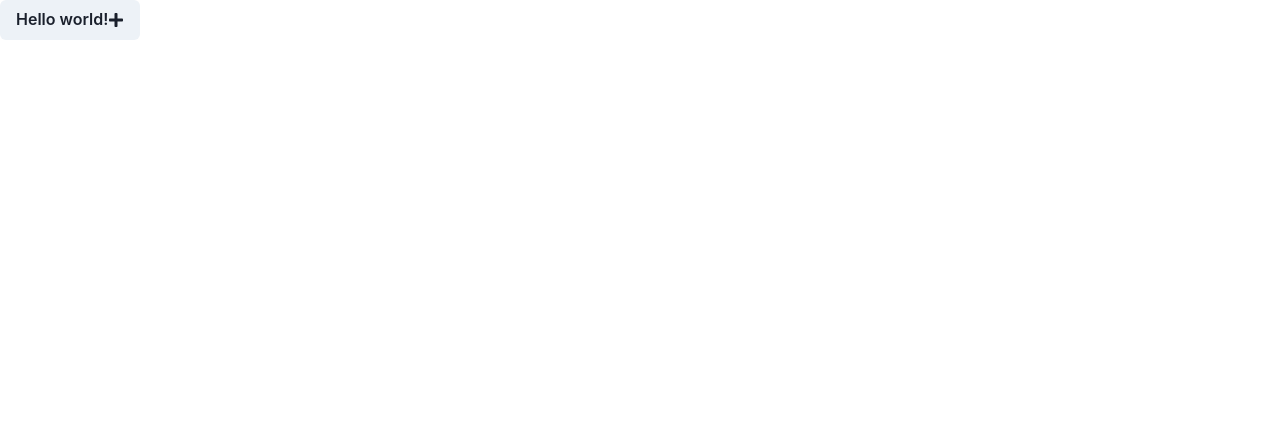
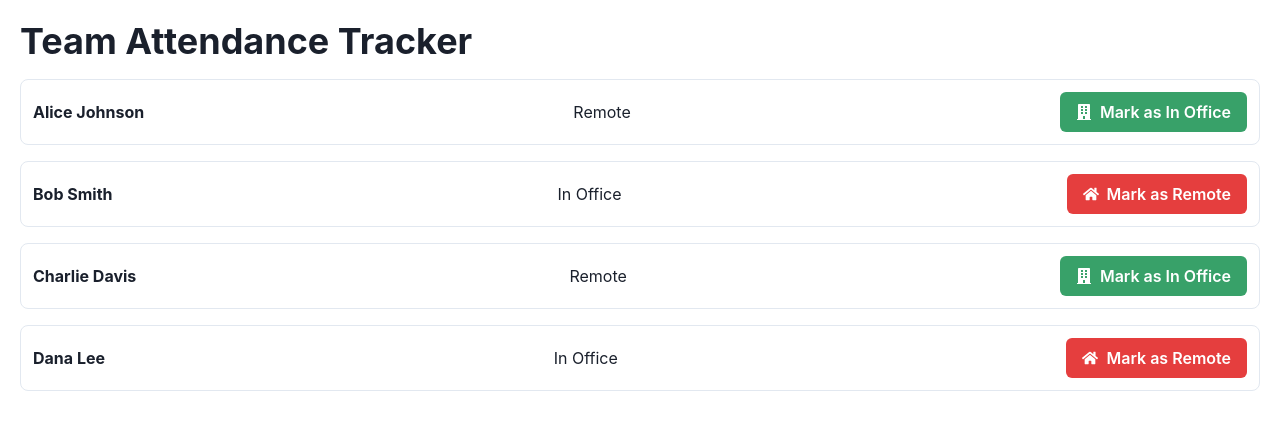
Before and after one commit to GPT-Engineer-App/office-tracker, a React (Vite) app: page / in a window 1280 px wide. Shown: the top 430 px of the page. Built offline with nearby package versions, Linux system fonts and the light colour scheme.

Commit message:
Implement a basic attendance tracking system for a hybrid office environment. The system should allow users to: - Mark themselves as "In Office" or "Remote" - View the current status of all team members Use placeholders for team member names and statuses.

```diff
--- a/src/pages/Index.jsx
+++ b/src/pages/Index.jsx
@@ -1,15 +1,45 @@
-// Complete the Index page component here
-// Use chakra-ui
-import { Button } from "@chakra-ui/react"; // example
-import { FaPlus } from "react-icons/fa"; // example - use react-icons/fa for icons
+import { Box, Button, Flex, Heading, Stack, Text, useToast } from "@chakra-ui/react";
+import { FaBuilding, FaHome } from "react-icons/fa";
 
 const Index = () => {
-  // TODO: Create the website here!
+  const toast = useToast();
+
+  // Placeholder data for team members
+  const teamMembers = [
+    { id: 1, name: "Alice Johnson", status: "Remote" },
+    { id: 2, name: "Bob Smith", status: "In Office" },
+    { id: 3, name: "Charlie Davis", status: "Remote" },
+    { id: 4, name: "Dana Lee", status: "In Office" },
+  ];
+
+  // Function to update status
+  const updateStatus = (id, newStatus) => {
+    // This would typically involve updating the state and possibly sending data to a backend
+    toast({
+      title: "Status Updated",
+      description: `Your status has been updated to ${newStatus}.`,
+      status: "success",
+      duration: 3000,
+      isClosable: true,
+    });
+  };
+
   return (
-    <Button>
-      Hello world! <FaPlus />
-    </Button>
-  ); // example
+    <Box p={5}>
+      <Heading mb={4}>Team Attendance Tracker</Heading>
+      <Stack spacing={4}>
+        {teamMembers.map((member) => (
+          <Flex key={member.id} align="center" justify="space-between" p={3} borderWidth="1px" borderRadius="lg">
+            <Text fontWeight="bold">{member.name}</Text>
+            <Text>{member.status}</Text>
+            <Button leftIcon={member.status === "In Office" ? <FaHome /> : <FaBuilding />} colorScheme={member.status === "In Office" ? "red" : "green"} onClick={() => updateStatus(member.id, member.status === "In Office" ? "Remote" : "In Office")}>
+              Mark as {member.status === "In Office" ? "Remote" : "In Office"}
+            </Button>
+          </Flex>
+        ))}
+      </Stack>
+    </Box>
+  );
 };
 
 export default Index;
```
